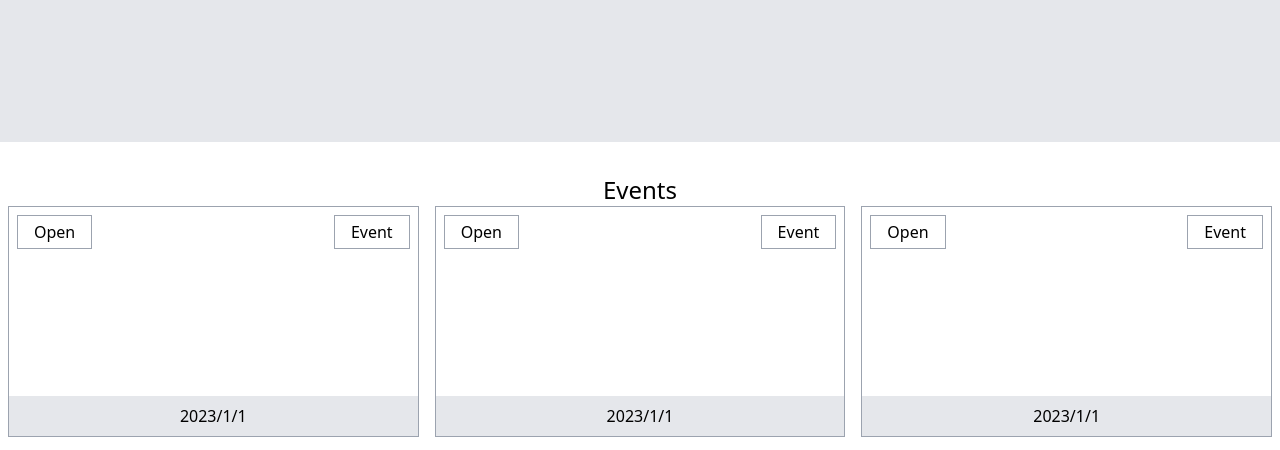
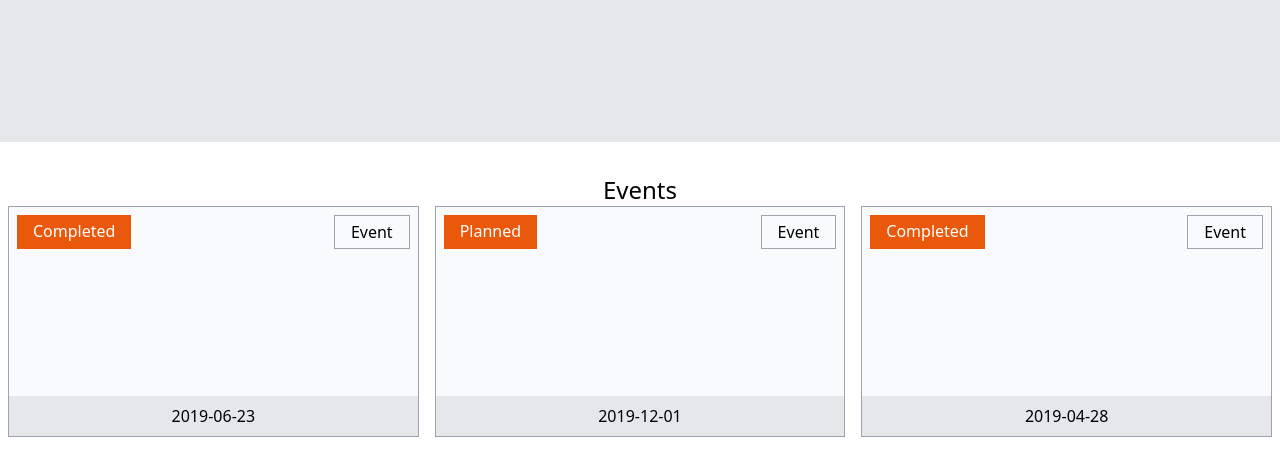
Before and after one commit to sonesuke/sample-corpolate-site, an Astro site in the folder app/: page / in a window 1280 px wide. Shown: the part 484-934 px from the top of the page. Built offline with nearby package versions, Linux system fonts and the light colour scheme; Astro itself is replaced by a stand-in of ours.

Commit message:
resolve #5: create campaign list

```diff
--- a/app/buildspec.yml
+++ b/app/buildspec.yml
@@ -9,6 +9,7 @@ phases:
     commands:
       - cd $CODEBUILD_SRC_DIR_context
       - ls
+      - cp $CODEBUILD_SRC_DIR_context/salesforce.json $CODEBUILD_SRC_DIR/context/salesforce.json
       - cd $CODEBUILD_SRC_DIR
       - node --version
       - npm ci
--- /dev/null
+++ b/app/context/salesforce.json
@@ -0,0 +1,46 @@
+[
+  {
+    "attributes": {
+      "type": "Campaign",
+      "url": "/services/data/v58.0/sobjects/Campaign/7012v000002VUpDAAW"
+    },
+    "Id": "7012v000002VUpDAAW",
+    "Name": "GC Product Webinar - Jan 7, 2002",
+    "Status": "Completed",
+    "StartDate": "2019-06-23",
+    "EndDate": "2019-06-23"
+  },
+  {
+    "attributes": {
+      "type": "Campaign",
+      "url": "/services/data/v58.0/sobjects/Campaign/7012v000002VUpEAAW"
+    },
+    "Id": "7012v000002VUpEAAW",
+    "Name": "User Conference - Jun 17-19, 2002",
+    "Status": "Planned",
+    "StartDate": "2019-12-01",
+    "EndDate": "2019-12-03"
+  },
+  {
+    "attributes": {
+      "type": "Campaign",
+      "url": "/services/data/v58.0/sobjects/Campaign/7012v000002VUpFAAW"
+    },
+    "Id": "7012v000002VUpFAAW",
+    "Name": "DM Campaign to Top Customers - Nov 12-23, 2001",
+    "Status": "Completed",
+    "StartDate": "2019-04-28",
+    "EndDate": "2019-05-09"
+  },
+  {
+    "attributes": {
+      "type": "Campaign",
+      "url": "/services/data/v58.0/sobjects/Campaign/7012v000002VUpGAAW"
+    },
+    "Id": "7012v000002VUpGAAW",
+    "Name": "International Electrical Engineers Association Trade Show - Mar 4-5, 2002",
+    "Status": "Planned",
+    "StartDate": "2019-08-18",
+    "EndDate": "2019-08-19"
+  }
+]
--- a/app/src/components/Card.astro
+++ b/app/src/components/Card.astro
@@ -2,16 +2,17 @@
 interface Props {
   href: string;
   date: string;
+  status: string;
 }
 
-const { href, date } = Astro.props;
+const { href, date, status } = Astro.props;
 ---
 
 <a href={href}>
-  <div class="w-auto aspect-video border border-gray-400">
+  <div class="w-auto aspect-video border border-gray-400 bg-slate-50">
     <div class="flex flex-col justify-between h-full">
       <div class="flex justify-between p-2">
-        <div class="border border-gray-400 py-1 px-4">Open</div>
+        <div class=" py-1 px-4 text-white bg-orange-600">{status}</div>
         <div class="border border-gray-400 py-1 px-4">Event</div>
       </div>
       <div class="bg-gray-200 text-center p-2">{date}</div>
--- a/app/src/pages/index.astro
+++ b/app/src/pages/index.astro
@@ -1,6 +1,16 @@
 ---
 import Layout from "../layouts/Layout.astro";
 import Card from "../components/Card.astro";
+import salesforceJson from "../../context/salesforce.json";
+import { isRenderTemplateResult } from "astro/runtime/server/render/astro/render-template.js";
+
+console.log(salesforceJson);
+
+const items = salesforceJson.map((item) => ({
+  date: item.StartDate,
+  href: "/event/" + item.Id,
+  status: item.Status,
+}));
 ---
 
 <Layout title="Sample Corporate Site">
@@ -27,9 +37,11 @@ import Card from "../components/Card.astro";
       <div class="container mx-auto py-8">
         <div class="text-2xl text-center">Events</div>
         <div class="grid grid-cols-1 md:grid-cols-3 gap-4 px-2">
-          <Card date="2023/1/1" href="/abc.html" />
-          <Card date="2023/1/1" href="/abc.html" />
-          <Card date="2023/1/1" href="/abc.html" />
+          {
+            items.map((item) => (
+              <Card status={item.status} date={item.date} href={item.href} />
+            ))
+          }
         </div>
       </div>
     </div>
```
Also changed, not shown: 1 other file.
